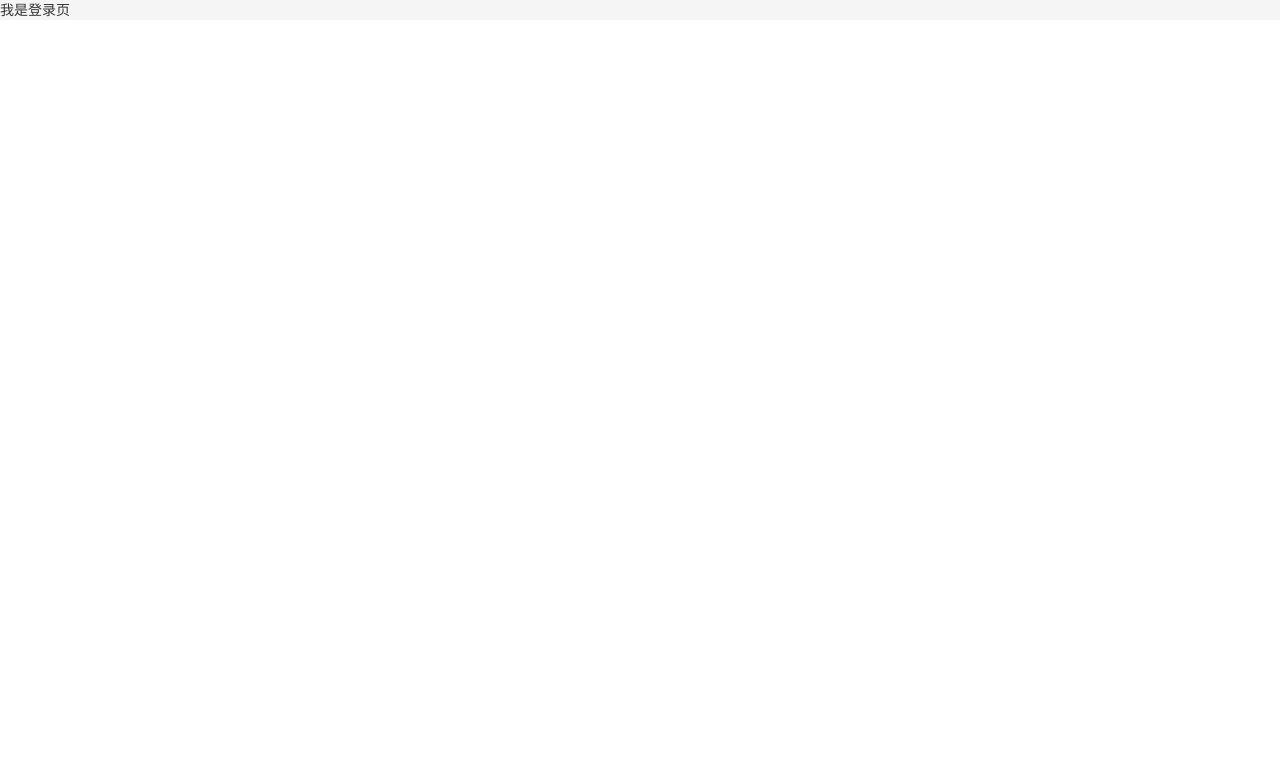
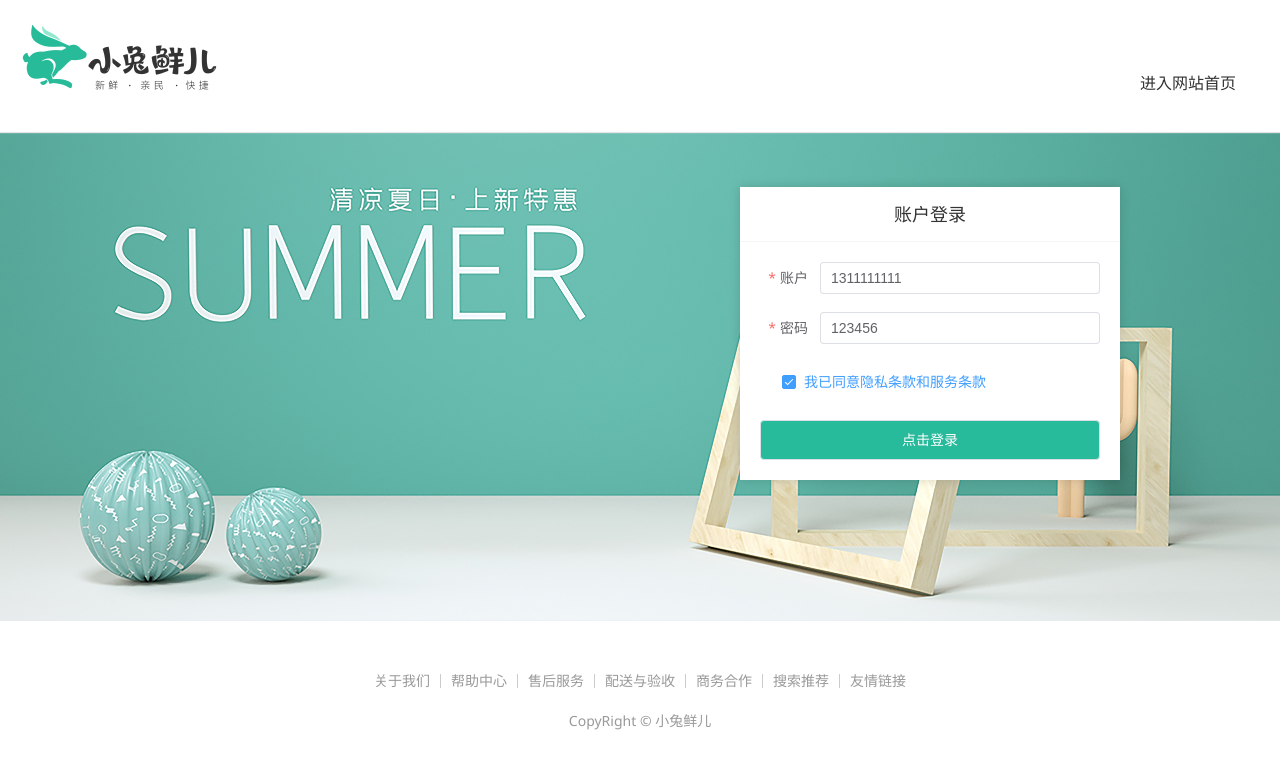
Before and after one commit to nanapre/vue3, a Vue app: page /login in a window 1280 px wide. Shown: the top 768 px of the page. Built offline with nearby package versions, Linux system fonts and the light colour scheme; a small style sheet from the web is missing.

Commit message:
登录表单检验实现

```diff
--- a/src/views/Layout/components/LayoutNav.vue
+++ b/src/views/Layout/components/LayoutNav.vue
@@ -6,7 +6,7 @@
     <nav class="app-topnav">
         <div class="container">
             <ul>
-                <template v-if="true">
+                <template v-if="false">
                     <li><a href="javascript:;"><i class="iconfont icon-user"></i>周杰伦</a></li>
                     <li>
                         <el-popconfirm title="确认退出吗?" confirm-button-text="确认" cancel-button-text="取消">
@@ -19,7 +19,7 @@
                     <li><a href="javascript:;">会员中心</a></li>
                 </template>
                 <template v-else>
-                    <li><a href="javascript:;">请先登录</a></li>
+                    <li><a href="javascript:;" @click="$router.push('/login')">请先登录</a></li>
                     <li><a href="javascript:;">帮助中心</a></li>
                     <li><a href="javascript:;">关于我们</a></li>
                 </template>
--- a/src/views/Login/index.vue
+++ b/src/views/Login/index.vue
@@ -1,11 +1,324 @@
+<script setup>
+import { ref } from 'vue'
+
+const userInfo = ref({
+    account: '1311111111',
+    password: '123456',
+    agree: true
+})
+
+const rules = {
+    account: [
+        { required: true, message: '用户名不能为空' }
+    ],
+    password: [
+        { required: true, message: '密码不能为空' },
+        { min: 6, max: 24, message: '密码长度要求6-14个字符' }
+    ],
+    agree: [
+        {
+            validator: (rule, val, callback) => {
+                return val ? callback() : new Error('请先同意协议')
+            }
+        }
+    ]
+}
+
+const formRef = ref(null)
+
+const doLogin = () => {
+
+    formRef.value.validate((valid) => {
+        if (valid) {
+            console.log("submit")
+        }
+    })
+}
+</script>
+
+
 <template>
     <div>
-        我是登录页
+        <header class="login-header">
+            <div class="container m-top-20">
+                <h1 class="logo">
+                    <RouterLink to="/">小兔鲜</RouterLink>
+                </h1>
+                <RouterLink class="entry" to="/">
+                    进入网站首页
+                    <i class="iconfont icon-angle-right"></i>
+                    <i class="iconfont icon-angle-right"></i>
+                </RouterLink>
+            </div>
+        </header>
+        <section class="login-section">
+            <div class="wrapper">
+                <nav>
+                    <a href="javascript:;">账户登录</a>
+                </nav>
+                <div class="account-box">
+                    <div class="form">
+                        <el-form label-position="right" label-width="60px" status-icon :model="userInfo" :rules="rules"
+                            ref="formRef">
+                            <el-form-item label="账户" prop="account">
+                                <el-input v-model="userInfo.account" />
+                            </el-form-item>
+                            <el-form-item label="密码" prop="password">
+                                <el-input v-model="userInfo.password" />
+                            </el-form-item>
+                            <el-form-item label-width="22px" prop="agree">
+                                <el-checkbox size="large" v-model="userInfo.agree">
+                                    我已同意隐私条款和服务条款
+                                </el-checkbox>
+                            </el-form-item>
+                            <el-button size="large" class="subBtn" @click="doLogin">点击登录</el-button>
+                        </el-form>
+                    </div>
+                </div>
+            </div>
+        </section>
+
+        <footer class="login-footer">
+            <div class="container">
+                <p>
+                    <a href="javascript:;">关于我们</a>
+                    <a href="javascript:;">帮助中心</a>
+                    <a href="javascript:;">售后服务</a>
+                    <a href="javascript:;">配送与验收</a>
+                    <a href="javascript:;">商务合作</a>
+                    <a href="javascript:;">搜索推荐</a>
+                    <a href="javascript:;">友情链接</a>
+                </p>
+                <p>CopyRight &copy; 小兔鲜儿</p>
+            </div>
+        </footer>
     </div>
 </template>
 
-<script>
+<style scoped lang='scss'>
+.login-header {
+    background: #fff;
+    border-bottom: 1px solid #e4e4e4;
 
-</script>
+    .container {
+        display: flex;
+        align-items: flex-end;
+        justify-content: space-between;
+    }
 
-<style lang="scss" scoped></style>
+    .logo {
+        width: 200px;
+
+        a {
+            display: block;
+            height: 132px;
+            width: 100%;
+            text-indent: -9999px;
+            background: url("@/assets/images/logo.png") no-repeat center 18px / contain;
+        }
+    }
+
+    .sub {
+        flex: 1;
+        font-size: 24px;
+        font-weight: normal;
+        margin-bottom: 38px;
+        margin-left: 20px;
+        color: #666;
+    }
+
+    .entry {
+        width: 120px;
+        margin-bottom: 38px;
+        font-size: 16px;
+
+        i {
+            font-size: 14px;
+            color: $xtxColor;
+            letter-spacing: -5px;
+        }
+    }
+}
+
+.login-section {
+    background: url('@/assets/images/login-bg.png') no-repeat center / cover;
+    height: 488px;
+    position: relative;
+
+    .wrapper {
+        width: 380px;
+        background: #fff;
+        position: absolute;
+        left: 50%;
+        top: 54px;
+        transform: translate3d(100px, 0, 0);
+        box-shadow: 0 0 10px rgba(0, 0, 0, 0.15);
+
+        nav {
+            font-size: 14px;
+            height: 55px;
+            margin-bottom: 20px;
+            border-bottom: 1px solid #f5f5f5;
+            display: flex;
+            padding: 0 40px;
+            text-align: right;
+            align-items: center;
+
+            a {
+                flex: 1;
+                line-height: 1;
+                display: inline-block;
+                font-size: 18px;
+                position: relative;
+                text-align: center;
+            }
+        }
+    }
+}
+
+.login-footer {
+    padding: 30px 0 50px;
+    background: #fff;
+
+    p {
+        text-align: center;
+        color: #999;
+        padding-top: 20px;
+
+        a {
+            line-height: 1;
+            padding: 0 10px;
+            color: #999;
+            display: inline-block;
+
+            ~a {
+                border-left: 1px solid #ccc;
+            }
+        }
+    }
+}
+
+.account-box {
+    .toggle {
+        padding: 15px 40px;
+        text-align: right;
+
+        a {
+            color: $xtxColor;
+
+            i {
+                font-size: 14px;
+            }
+        }
+    }
+
+    .form {
+        padding: 0 20px 20px 20px;
+
+        &-item {
+            margin-bottom: 28px;
+
+            .input {
+                position: relative;
+                height: 36px;
+
+                >i {
+                    width: 34px;
+                    height: 34px;
+                    background: #cfcdcd;
+                    color: #fff;
+                    position: absolute;
+                    left: 1px;
+                    top: 1px;
+                    text-align: center;
+                    line-height: 34px;
+                    font-size: 18px;
+                }
+
+                input {
+                    padding-left: 44px;
+                    border: 1px solid #cfcdcd;
+                    height: 36px;
+                    line-height: 36px;
+                    width: 100%;
+
+                    &.error {
+                        border-color: $priceColor;
+                    }
+
+                    &.active,
+                    &:focus {
+                        border-color: $xtxColor;
+                    }
+                }
+
+                .code {
+                    position: absolute;
+                    right: 1px;
+                    top: 1px;
+                    text-align: center;
+                    line-height: 34px;
+                    font-size: 14px;
+                    background: #f5f5f5;
+                    color: #666;
+                    width: 90px;
+                    height: 34px;
+                    cursor: pointer;
+                }
+            }
+
+            >.error {
+                position: absolute;
+                font-size: 12px;
+                line-height: 28px;
+                color: $priceColor;
+
+                i {
+                    font-size: 14px;
+                    margin-right: 2px;
+                }
+            }
+        }
+
+        .agree {
+            a {
+                color: #069;
+            }
+        }
+
+        .btn {
+            display: block;
+            width: 100%;
+            height: 40px;
+            color: #fff;
+            text-align: center;
+            line-height: 40px;
+            background: $xtxColor;
+
+            &.disabled {
+                background: #cfcdcd;
+            }
+        }
+    }
+
+    .action {
+        padding: 20px 40px;
+        display: flex;
+        justify-content: space-between;
+        align-items: center;
+
+        .url {
+            a {
+                color: #999;
+                margin-left: 10px;
+            }
+        }
+    }
+}
+
+.subBtn {
+    background: $xtxColor;
+    width: 100%;
+    color: #fff;
+}
+</style>
```
